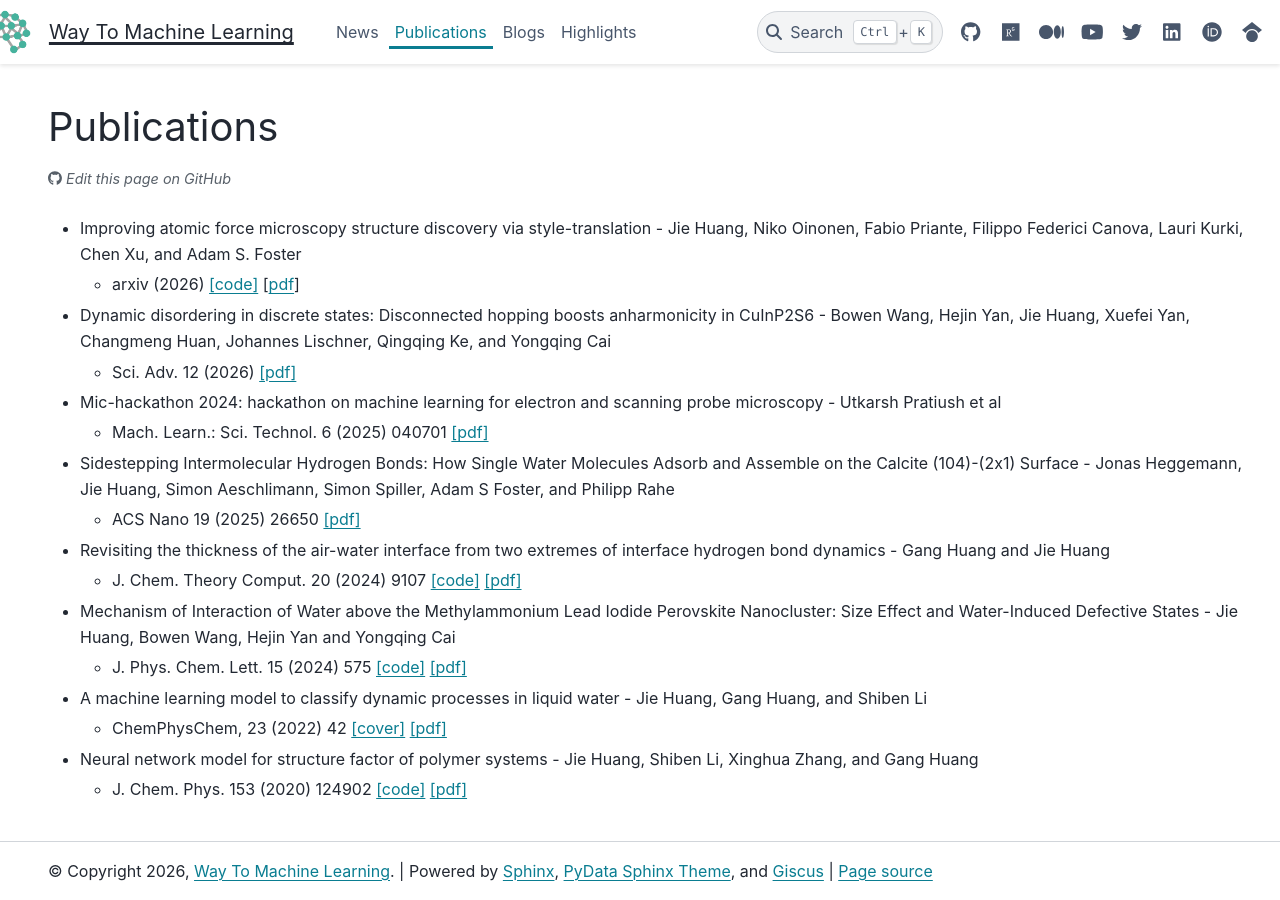
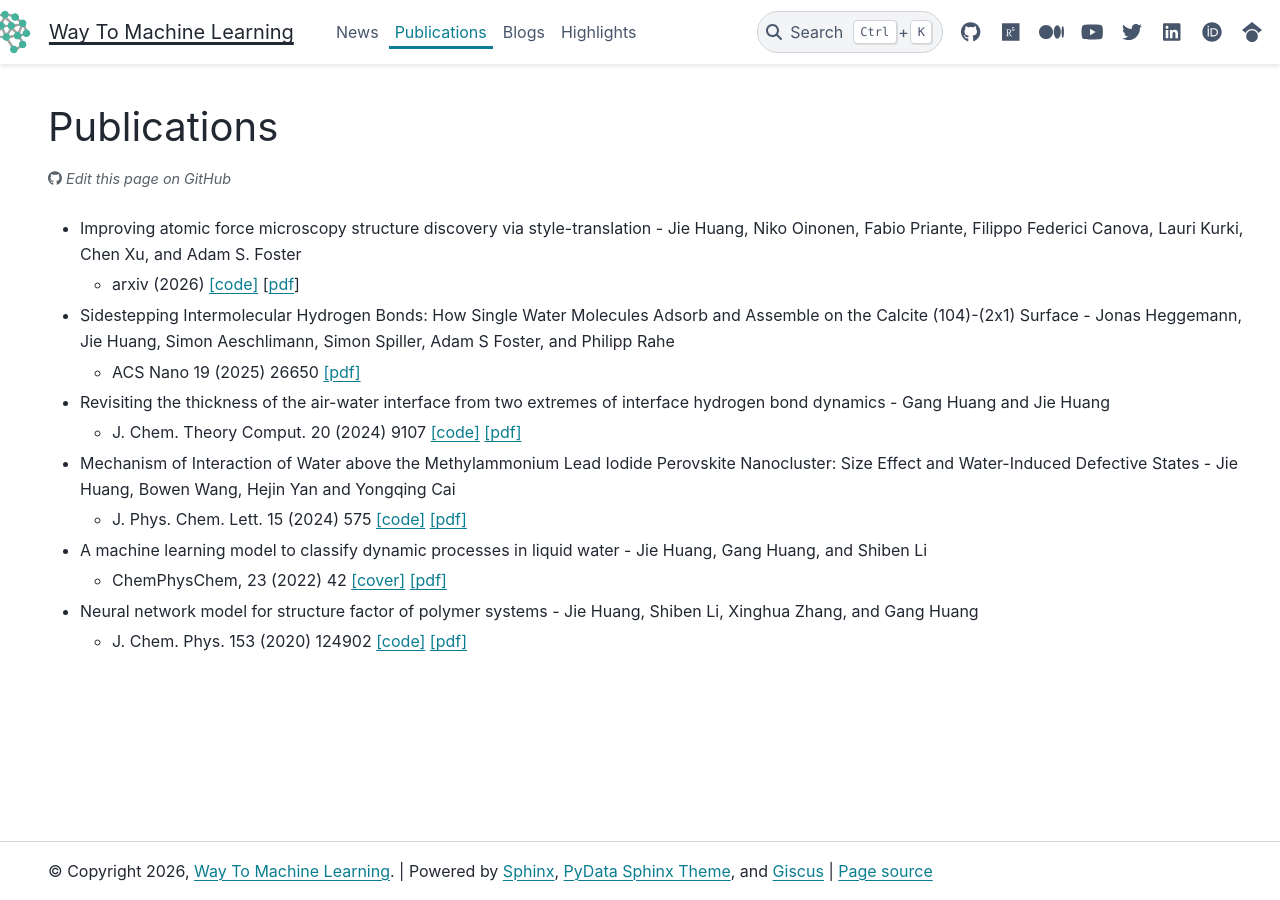
Before and after one commit to way2ml/way2ml.github.io, a Sphinx documentation site: the page built from doc/publications.md, in a window 1280 px wide. Built offline with Sphinx 7.4.7 and the PyData theme 0.15.4, drawn with Linux system fonts in a browser that asks for light colours.

Commit message:
Update publications.md

```diff
--- a/doc/publications.md
+++ b/doc/publications.md
@@ -1,10 +1,6 @@
 # Publications
 - Improving atomic force microscopy structure discovery via style-translation - Jie Huang, Niko Oinonen, Fabio Priante, Filippo Federici Canova, Lauri Kurki, Chen Xu, and Adam S. Foster
   - arxiv (2026) <a href="https://github.com/SINGROUP/StyleTransAugment" target="_blank" rel="noopener">[code]</a> [[pdf](https://arxiv.org/pdf/2509.02240)]
-- Dynamic disordering in discrete states: Disconnected hopping boosts anharmonicity in CuInP2S6 - Bowen Wang, Hejin Yan, Jie Huang, Xuefei Yan, Changmeng Huan, Johannes Lischner, Qingqing Ke, and Yongqing Cai
-  - Sci. Adv. 12 (2026) <a href="./_static/publications/2026_sciadv.pdf" target="_blank" rel="noopener">[pdf]</a>
-- Mic-hackathon 2024: hackathon on machine learning for electron and scanning probe microscopy - Utkarsh Pratiush et al
-  - Mach. Learn.: Sci. Technol. 6 (2025) 040701 <a href="./_static/publications/2025_hackthon.pdf" target="_blank" rel="noopener">[pdf]</a>
 - Sidestepping Intermolecular Hydrogen Bonds: How Single Water Molecules Adsorb and Assemble on the Calcite (104)-(2x1) Surface - Jonas Heggemann, Jie Huang, Simon Aeschlimann, Simon Spiller, Adam S Foster, and Philipp Rahe
   - ACS Nano 19 (2025) 26650 <a href="./_static/publications/2025_ACS_Nano.pdf" target="_blank" rel="noopener">[pdf]</a>
 - Revisiting the thickness of the air-water interface from two extremes of interface hydrogen bond dynamics - Gang Huang and Jie Huang
```
